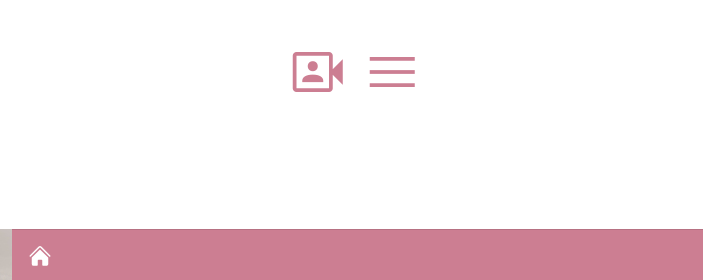
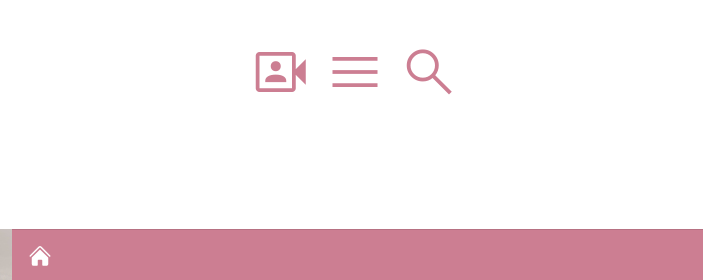
Before and after one commit to raulgonzalez77/imed2315-spring-2024, a plain HTML site: page index.html in a window 1280 px wide. Shown: the top 280 px of the page, 0-703 px from the left. Drawn offline with nearby package versions, Linux system fonts and the light colour scheme; some packages are replaced by stand-ins of ours; a script that the page names is missing.

Commit message:
added search icon

```diff
--- a/index.html
+++ b/index.html
@@ -86,6 +86,9 @@
             <a data-bs-toggle="offcanvas" href="#offcanvasExample" role="button" aria-controls="offcanvasExample">
               menu
             </a>
+          </span>
+          <span class="material-symbols-outlined">
+            search
           </span>
         </div>
         <div class="col-12 col-md-6">
```
